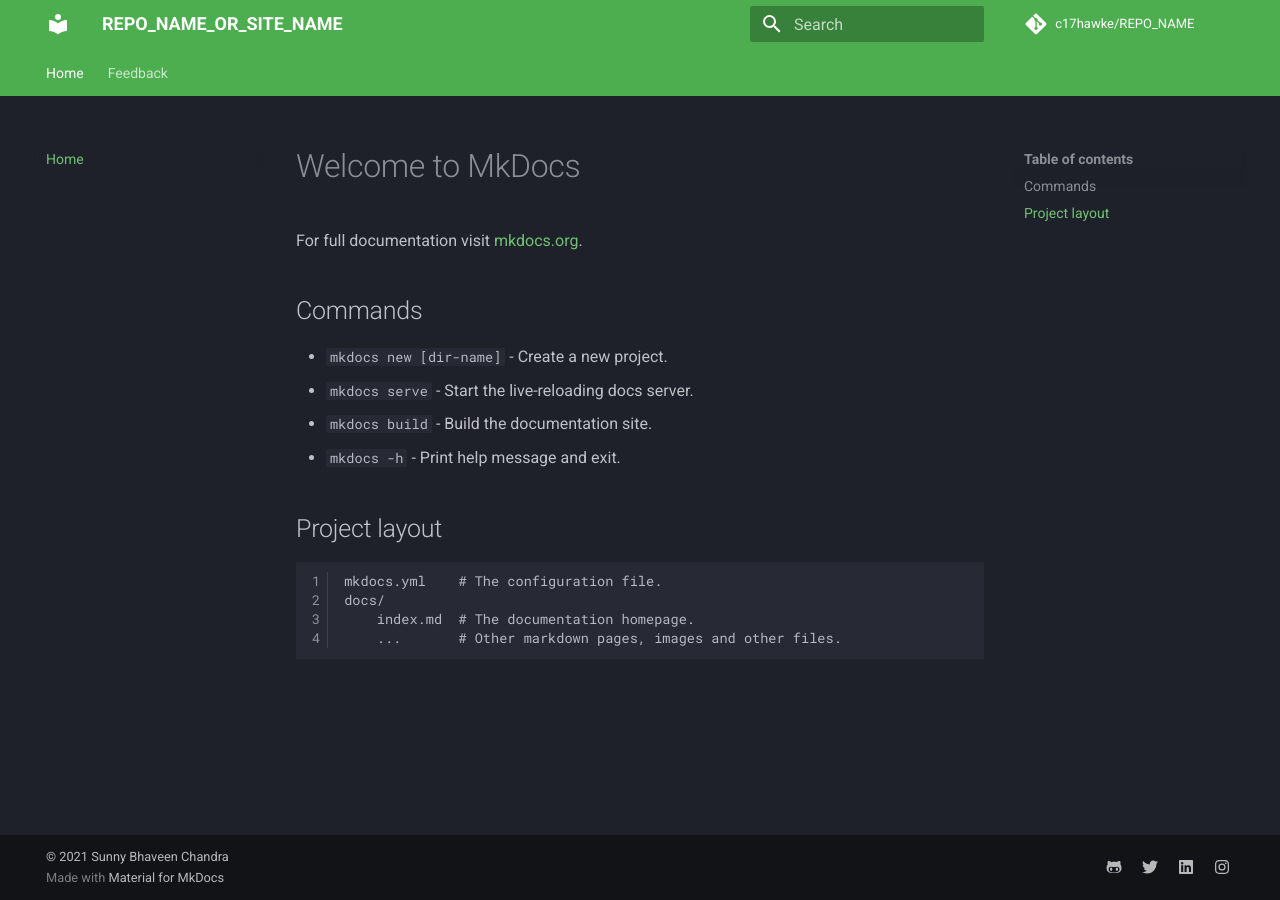
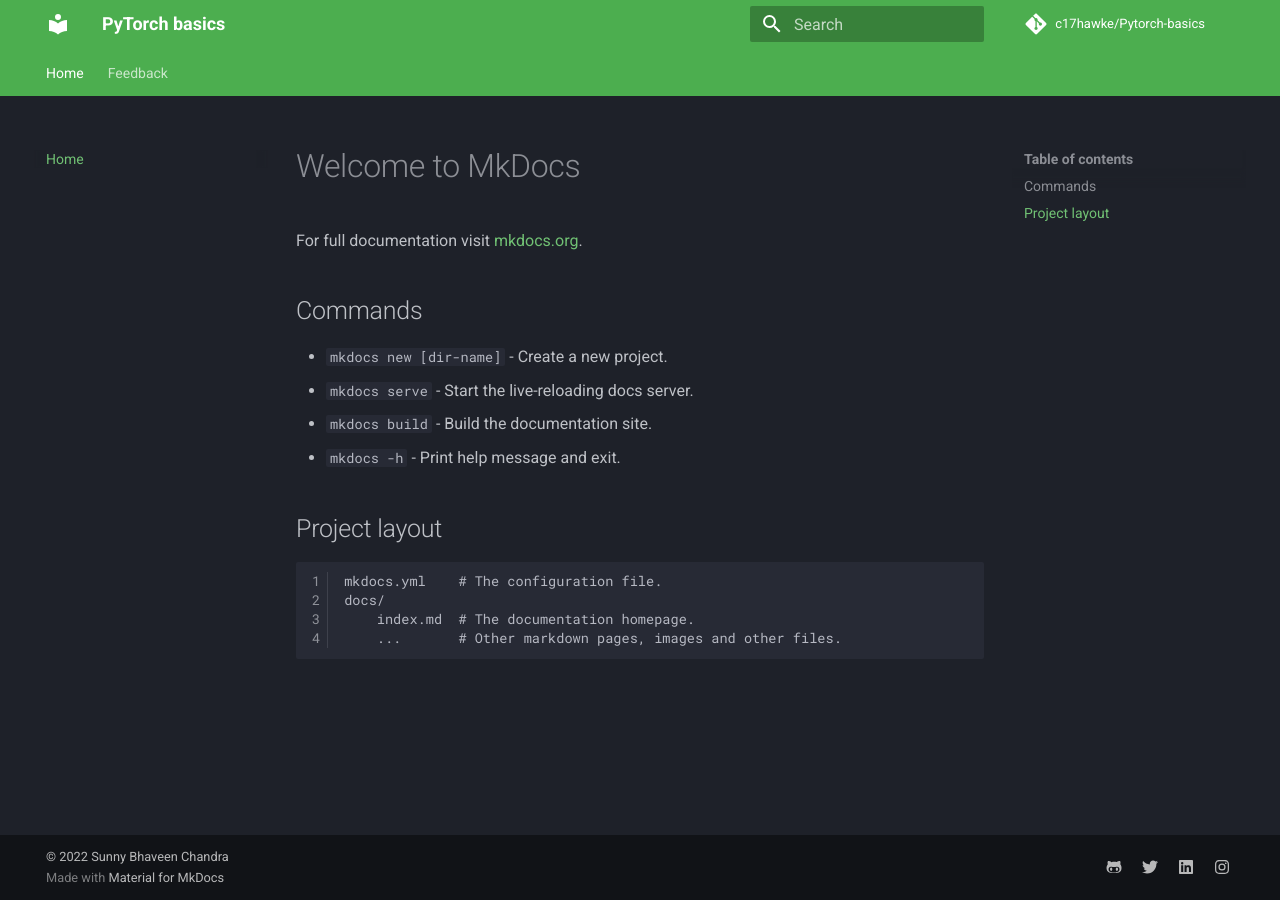
Before and after one commit to c17hawke/Pytorch-basics, an MkDocs documentation site: the page built from docs/index.md, in a window 1280 px wide. Built offline with MkDocs 1.6.1 and Material for MkDocs 9.7.7, drawn with Linux system fonts in a browser that asks for light colours; comment, search, counter and statistics services are not loaded.

Commit message:
mkdocs update

```diff
--- a/mkdocs.yml
+++ b/mkdocs.yml
@@ -1,5 +1,5 @@
 # Project information
-site_name: REPO_NAME_OR_SITE_NAME
+site_name: PyTorch basics
 # defeine TOC or order of website-
 nav:
   - Home: index.md
@@ -10,8 +10,8 @@
   DESCRIPTION
 
 # Repository
-repo_name: c17hawke/REPO_NAME
-repo_url: https://github.com/c17hawke/REPO_NAME
+repo_name: c17hawke/Pytorch-basics
+repo_url: https://github.com/c17hawke/Pytorch-basics
 
 # Configuration
 theme:
@@ -54,4 +54,4 @@
   - search
 
 copyright: |
-  &copy; 2021 <a href="https://github.com/c17hawke"  target="_blank" rel="noopener">Sunny Bhaveen Chandra</a>
+  &copy; 2022 <a href="https://github.com/c17hawke"  target="_blank" rel="noopener">Sunny Bhaveen Chandra</a>
```
